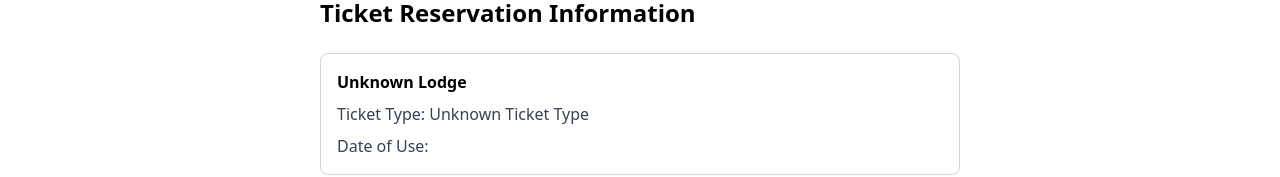
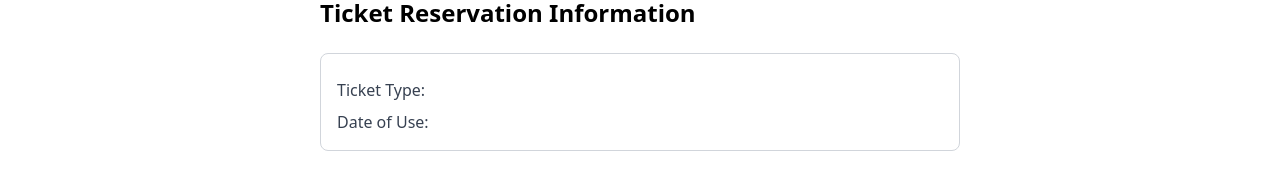
Before and after one commit to Raina-Moon/korip-web, a Next.js app: page /en/ticket-reservation in a window 1280 px wide. Shown: the part 135-312 px from the top of the page. Built offline with nearby package versions, Linux system fonts and the light colour scheme; no server answers.

Commit message:
✨ feat: enhance localization for lodge and ticket type names in TicketReservationPage

```diff
--- a/src/app/[locale]/ticket-reservation/page.tsx
+++ b/src/app/[locale]/ticket-reservation/page.tsx
@@ -1,5 +1,6 @@
 "use client";
 
+import { getLocalizedField } from "@/utils/getLocalizedField";
 import { useLocale } from "@/utils/useLocale";
 import { useSearchParams, useRouter } from "next/navigation";
 import React, { useState } from "react";
@@ -19,8 +20,10 @@ const TicketReservationPage = () => {
   const ticketTypeId = searchParams.get("ticketTypeId") ?? "";
   const date = searchParams.get("date") ?? "";
   const lodgeName = searchParams.get("lodgeName") ?? "Unknown Lodge";
+  const lodgeNameEn = searchParams.get("lodgeNameEn") || undefined;
   const ticketTypeName =
     searchParams.get("ticketTypeName") ?? "Unknown Ticket Type";
+  const ticketTypeNameEn = searchParams.get("ticketTypeNameEn") || undefined;
 
   const [adults, setAdults] = useState<number>(
     Number(searchParams.get("adults") || "1")
@@ -99,9 +102,13 @@ const TicketReservationPage = () => {
     <div className="max-w-2xl mx-auto py-10 px-4 space-y-6">
       <h1 className="text-2xl font-bold mb-4">{t("title")}</h1>
       <div className="border border-gray-300 rounded-lg p-4 space-y-2">
-        <p className="font-semibold">{lodgeName}</p>
+        <p className="font-semibold">
+          {" "}
+          {getLocalizedField(lodgeName, lodgeNameEn, locale)}
+        </p>
         <p className="text-gray-700">
-          {t("ticketType")}: {ticketTypeName}
+          {t("ticketType")}:{" "}
+          {getLocalizedField(ticketTypeName, ticketTypeNameEn, locale)}
         </p>
         <p className="text-gray-700">
           {t("date")}: {date}
```
